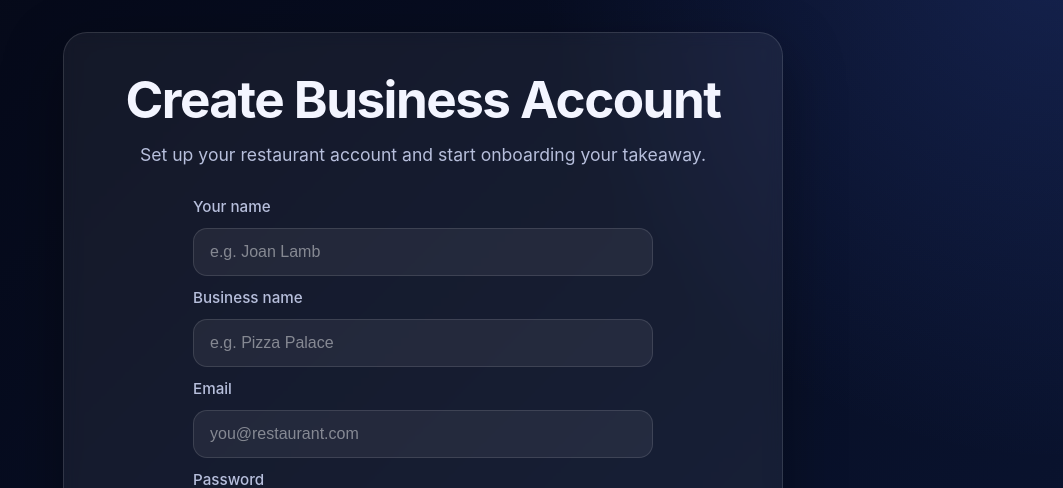
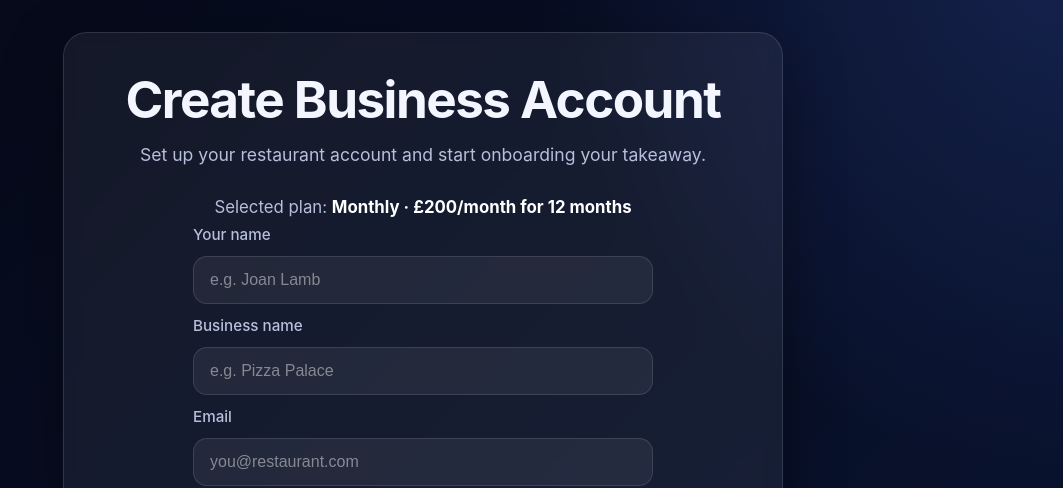
Before and after one commit to Jpbuglerlamb/OrderChat, a FastAPI app: page /business/signup in a window 1280 px wide. Shown: the part 65-553 px from the top of the page, without its empty margins (217-1280 px from the left). Run offline with FastAPI, Linux system fonts and the light colour scheme; parts of the project's set-up code (start-up, migrations or seed data) failed here and were passed over.

Commit message:
Homepage

```diff
--- a/app/routes/web_platform.py
+++ b/app/routes/web_platform.py
@@ -1,4 +1,3 @@
-#app/routes/web_platform.py
 from pathlib import Path
 import os
 import re
@@ -23,6 +22,7 @@ from app.services.storage import (
     get_json_file,
     save_json_file,
 )
+from app.services.stripe_service import create_checkout_session
 
 router = APIRouter()
 
@@ -34,6 +34,14 @@ templates = Jinja2Templates(directory=str(TEMPLATES_DIR))
 # --------------------------------
 # Helpers
 # --------------------------------
+
+VALID_PLANS = {"monthly", "yearly"}
+
+
+def normalize_plan(plan: str | None) -> str:
+    value = (plan or "monthly").strip().lower()
+    return value if value in VALID_PLANS else "monthly"
+
 
 def slugify(value: str) -> str:
     value = value.strip().lower()
@@ -137,7 +145,11 @@ def build_items_by_category(menu_data: dict) -> tuple[list[dict], dict]:
     items_by_category: dict[str, list] = {}
     for item in items:
         category_key = str(item.get("category") or item.get("category_id") or "").strip()
-        category_name = category_map.get(category_key) or category_key.replace("-", " ").title() or "Uncategorised"
+        category_name = (
+            category_map.get(category_key)
+            or category_key.replace("-", " ").title()
+            or "Uncategorised"
+        )
 
         if "available" not in item:
             item["available"] = True
@@ -158,7 +170,7 @@ def render_signup_error(
         {
             "request": request,
             "error": message,
-            "plan": plan,
+            "plan": normalize_plan(plan),
             "current_user": None,
             "dashboard_url": "/business",
         },
@@ -447,7 +459,6 @@ async def business_menu_submit(request: Request, db: Session = Depends(get_db)):
             new_category_id = f"{base_id}-{counter}"
             counter += 1
 
-        # Keep parser-compatible category format: list[str]
         raw_categories.append(new_category_id)
         menu_data["categories"] = raw_categories
 
@@ -508,7 +519,6 @@ async def business_menu_submit(request: Request, db: Session = Depends(get_db)):
 
         return render_with(message_success="Item added successfully.")
 
-    # Default action: save edited existing items
     updated_items = []
 
     for idx, item in enumerate(items):
@@ -646,16 +656,22 @@ def business_pricing_page(request: Request, db: Session = Depends(get_db)):
 # --------------------------------
 
 @router.get("/business/signup", response_class=HTMLResponse)
-def business_signup_page(request: Request, plan: str = "", db: Session = Depends(get_db)):
+def business_signup_page(
+    request: Request,
+    plan: str = "monthly",
+    db: Session = Depends(get_db),
+):
     current_user = get_current_platform_user(request, db)
     dashboard_url = build_dashboard_url_for_user(db, current_user)
+
+    normalized_plan = normalize_plan(plan)
 
     return templates.TemplateResponse(
         "business_signup.html",
         {
             "request": request,
             "error": None,
-            "plan": plan,
+            "plan": normalized_plan,
             "current_user": current_user,
             "dashboard_url": dashboard_url,
         },
@@ -676,7 +692,7 @@ async def business_signup_submit(
     phone: str = Form(""),
     address: str = Form(...),
     opening_hours: str = Form(...),
-    plan: str = Form("starter"),
+    plan: str = Form("monthly"),
     menu_file: UploadFile = File(...),
     db: Session = Depends(get_db),
 ):
@@ -686,13 +702,13 @@ async def business_signup_submit(
     phone = phone.strip()
     address = address.strip()
     opening_hours = opening_hours.strip()
-    plan = plan.strip().lower() or "starter"
+    normalized_plan = normalize_plan(plan)
 
     existing_user = db.query(User).filter(func.lower(User.email) == email_norm).first()
     if existing_user:
         return render_signup_error(
             request,
-            plan,
+            normalized_plan,
             "An account with that email already exists.",
             status_code=400,
         )
@@ -703,14 +719,13 @@ async def business_signup_submit(
     if not file_bytes:
         return render_signup_error(
             request,
-            plan,
+            normalized_plan,
             "The uploaded menu file was empty.",
             status_code=400,
         )
 
     base_slug = slugify(business_name)
     slug = unique_slug(db, base_slug)
-
     raw_menu_s3_key = build_s3_menu_key(slug, original_filename)
 
     try:
@@ -722,7 +737,7 @@ async def business_signup_submit(
     except Exception as e:
         return render_signup_error(
             request,
-            plan,
+            normalized_plan,
             f"Menu upload failed: {str(e)}",
             status_code=500,
         )
@@ -742,7 +757,7 @@ async def business_signup_submit(
     except Exception as e:
         return render_signup_error(
             request,
-            plan,
+            normalized_plan,
             f"Menu could not be parsed: {str(e)}",
             status_code=400,
         )
@@ -751,7 +766,7 @@ async def business_signup_submit(
     if validation_errors:
         return render_signup_error(
             request,
-            plan,
+            normalized_plan,
             " ".join(validation_errors),
             status_code=400,
         )
@@ -763,7 +778,7 @@ async def business_signup_submit(
     except Exception as e:
         return render_signup_error(
             request,
-            plan,
+            normalized_plan,
             f"Processed menu could not be saved: {str(e)}",
             status_code=500,
         )
@@ -774,7 +789,7 @@ async def business_signup_submit(
     if not public_base_url:
         return render_signup_error(
             request,
-            plan,
+            normalized_plan,
             "PUBLIC_BASE_URL is missing from environment variables.",
             status_code=500,
         )
@@ -785,7 +800,7 @@ async def business_signup_submit(
     except Exception as e:
         return render_signup_error(
             request,
-            plan,
+            normalized_plan,
             f"QR code generation failed: {str(e)}",
             status_code=500,
         )
@@ -801,7 +816,7 @@ async def business_signup_submit(
     except Exception as e:
         return render_signup_error(
             request,
-            plan,
+            normalized_plan,
             f"QR code upload failed: {str(e)}",
             status_code=500,
         )
@@ -827,6 +842,8 @@ async def business_signup_submit(
             menu_upload_path=raw_menu_s3_key,
             menu_json_path=menu_json_s3_key,
             qr_code_path=qr_s3_key,
+            selected_plan=normalized_plan,
+            subscription_status="pending",
         )
 
         db.add(restaurant)
@@ -841,22 +858,38 @@ async def business_signup_submit(
             "RESTAURANT:",
             restaurant.id,
             restaurant.slug,
+            "PLAN:",
+            restaurant.selected_plan,
+            "STATUS:",
+            restaurant.subscription_status,
             flush=True,
         )
-
     except Exception as e:
         db.rollback()
         return render_signup_error(
             request,
-            plan,
+            normalized_plan,
             f"Account setup failed while saving your restaurant: {str(e)}",
             status_code=500,
         )
 
-    response = RedirectResponse(
-        url=f"/business/onboarding-complete?slug={slug}",
-        status_code=303,
-    )
+    try:
+        base_url = str(request.base_url).rstrip("/")
+        checkout_url = create_checkout_session(
+            base_url=base_url,
+            plan=restaurant.selected_plan,
+            restaurant_id=restaurant.id,
+            customer_email=user.email,
+        )
+    except Exception as e:
+        return render_signup_error(
+            request,
+            normalized_plan,
+            f"Stripe checkout could not be created: {str(e)}",
+            status_code=500,
+        )
+
+    response = RedirectResponse(url=checkout_url, status_code=303)
     set_session_cookie(response, user.email)
     return response
 
@@ -963,6 +996,8 @@ def debug_restaurants(db: Session = Depends(get_db)):
             "slug": r.slug,
             "menu_json_path": r.menu_json_path,
             "qr_code_path": r.qr_code_path,
+            "selected_plan": getattr(r, "selected_plan", None),
+            "subscription_status": getattr(r, "subscription_status", None),
         }
         for r in rows
     ]
--- a/frontend/templates/business_signup.html
+++ b/frontend/templates/business_signup.html
@@ -14,12 +14,10 @@
         <p class="success-card-meta">
           Selected plan:
           <strong>
-            {% if plan == "starter" %}
-              Starter · £200/month for 12 months or £2,400 annually
-            {% elif plan == "growth" %}
-              Growth · £300/month
-            {% elif plan == "pro" %}
-              Pro · £500/month
+            {% if plan == "monthly" %}
+              Monthly · £200/month for 12 months
+            {% elif plan == "yearly" %}
+              Yearly · £2,400 annually
             {% else %}
               {{ plan|capitalize }}
             {% endif %}
```
Also changed, not shown: app/models.py (+6 -1 lines).
